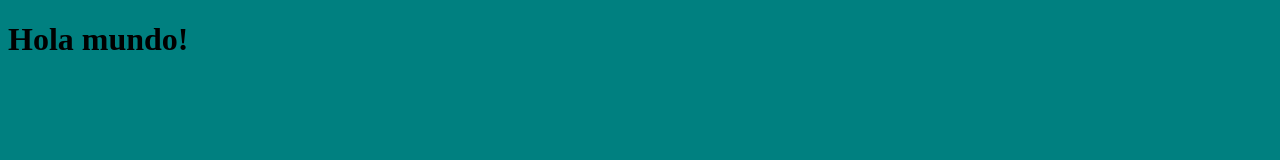
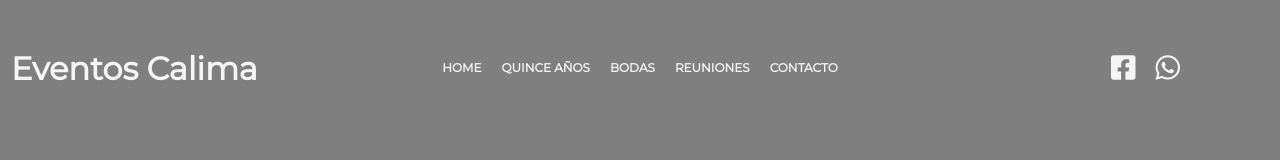
Before and after one commit to HenryTabima/eventos-calima, a website built with Parcel: page src/index.html in a window 1280 px wide. Built offline with nearby package versions, Linux system fonts and the light colour scheme.

Commit message:
[add] header navigation

```diff
--- a/src/assets/styles/main.scss
+++ b/src/assets/styles/main.scss
@@ -1,3 +1,45 @@
 body {
-  background-color: teal;
+  background-color:rgba(0,0,0,0.5);
+  font-family: 'Montserrat', sans-serif;
 }
+
+.menu {
+  display: flex;
+  justify-content: center;
+  align-items: center;
+  text-align: center;
+  list-style-type: none;
+  padding: 0;
+  margin: 0;
+  .menu-item {
+    padding-left: 10px;
+    padding-right: 10px;
+  }
+}
+
+.header-nav {
+  color: whitesmoke;
+  display: grid;
+  grid-template-columns: 1fr 60% 1fr;
+  align-items: center;
+  .logo {
+    text-align: center;
+  }
+  .main-nav {
+    display: flex;
+    .menu-item {
+      font-weight: bold;
+      font-size: 12px;
+      line-height: 120px;
+      &:hover {
+        text-decoration: underline;
+        cursor: pointer;
+      }
+    }
+  }
+  .social-media {
+    .menu-item {
+      font-size: 28px;
+    }
+  }
+}
--- a/src/index.html
+++ b/src/index.html
@@ -4,10 +4,32 @@
   <meta charset="UTF-8">
   <meta name="viewport" content="width=device-width, initial-scale=1.0">
   <meta http-equiv="X-UA-Compatible" content="ie=edge">
+  <link rel="stylesheet" href="https://use.fontawesome.com/releases/v5.8.2/css/all.css"
+    integrity="sha384-oS3vJWv+0UjzBfQzYUhtDYW+Pj2yciDJxpsK1OYPAYjqT085Qq/1cq5FLXAZQ7Ay" crossorigin="anonymous">
+  <link href="https://fonts.googleapis.com/css?family=Montserrat" rel="stylesheet">
   <link rel="stylesheet" href="assets/styles/main.scss">
   <title>Document</title>
 </head>
 <body>
-  <h1>Hola mundo!</h1>
+  <header class="header-nav">
+    <div class="logo">
+      <h1>Eventos Calima</h1>
+    </div>
+    <nav>
+      <ul class="menu main-nav">
+        <li class="menu-item">HOME</li>
+        <li class="menu-item">QUINCE AÑOS</li>
+        <li class="menu-item">BODAS</li>
+        <li class="menu-item">REUNIONES</li>
+        <li class="menu-item">CONTACTO</li>
+      </ul>
+    </nav>
+    <div class="social-media">
+      <ul class="menu">
+        <li class="menu-item"><i class="fab fa-facebook-square"></i></li>
+        <li class="menu-item"><i class="fab fa-whatsapp"></i></li>
+      </ul>
+    </div>
+  </header>
 </body>
 </html>
```
